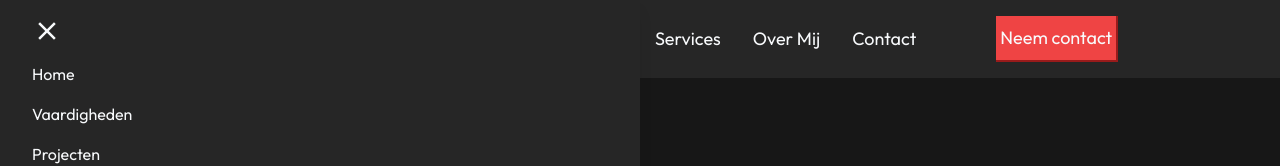
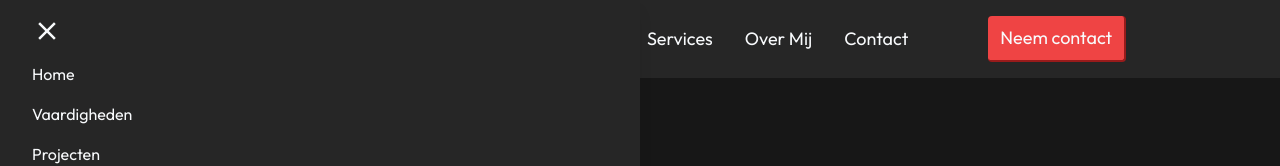
Before and after one commit to zStevenn/portfolio-old, a React (Vite) app: page / in a window 1280 px wide. Shown: the top 166 px of the page. Built offline with nearby package versions, Linux system fonts and the light colour scheme.

Commit message:
Refactored button styling

```diff
--- a/src/components/Navbar.jsx
+++ b/src/components/Navbar.jsx
@@ -58,7 +58,7 @@ const Navbar = () => {
 					smooth={true}
 					offset={-100}
 					duration={500}
-					className="hidden sm:block px-1 py-2 bg-red-500 border-b-2 border-r-2 border-red-800 text-slate-50 text-lg"
+					className="hidden sm:block px-3 py-2 bg-red-500 border-b-2 border-r-2 border-red-800 rounded text-slate-50 text-lg"
 				>
 					Neem contact
 				</Link>
```
